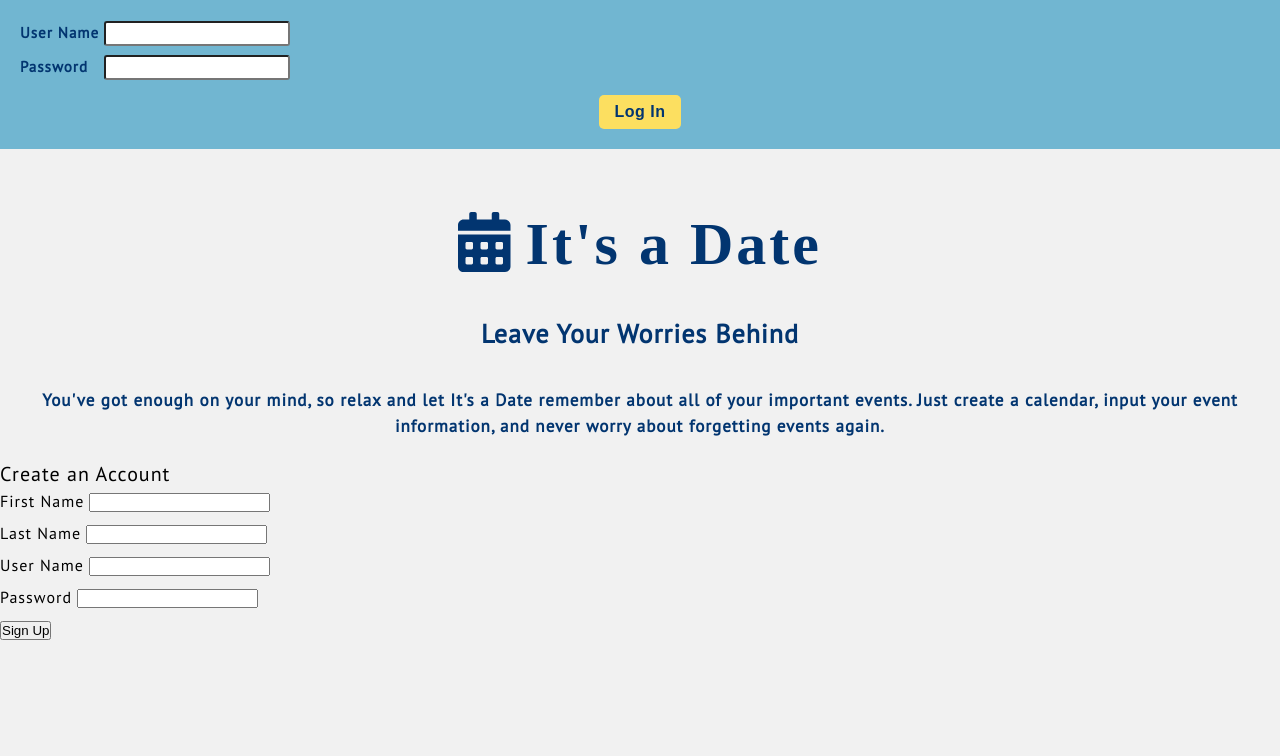
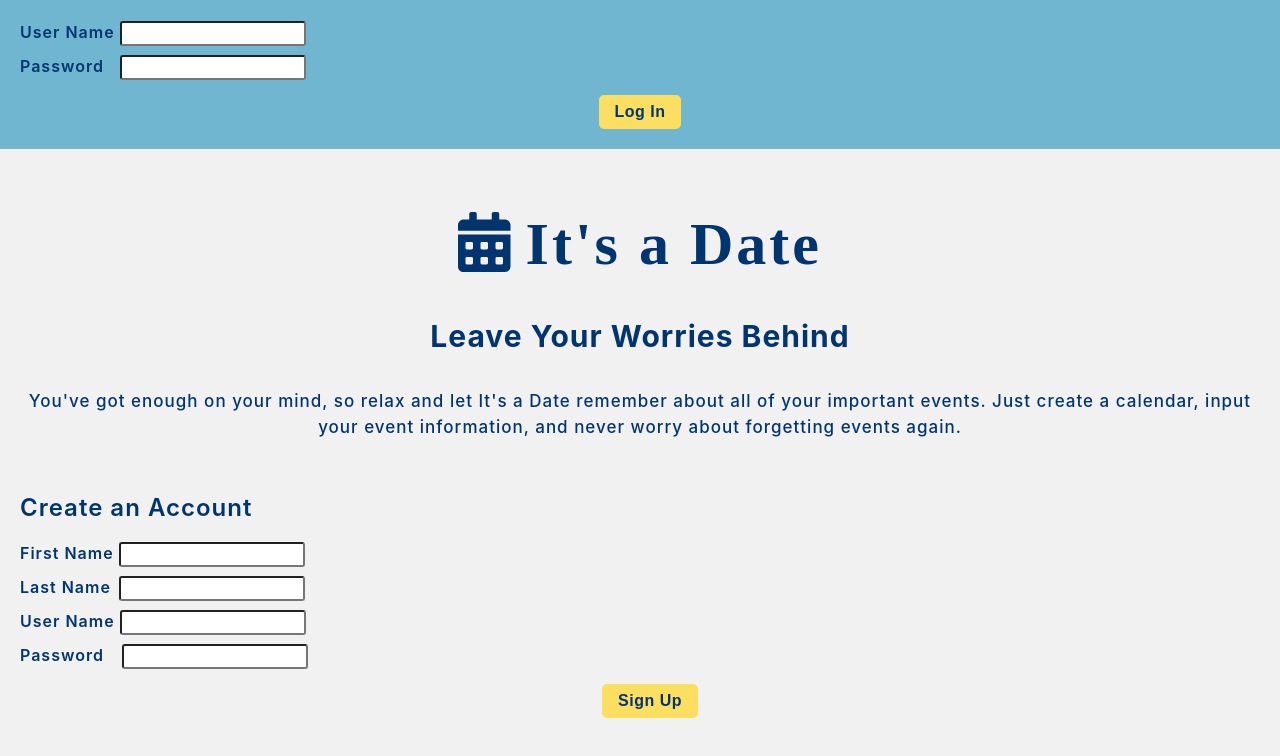
Before and after one commit to wesmc10/it-s-a-date-app, a React (Create React App) app: page / in a window 1280 px wide. Shown: the top 756 px of the page. Built offline with nearby package versions, Linux system fonts and the light colour scheme; no server answers; a web font is replaced by a local one.

Commit message:
Styled landingpage

```diff
--- a/src/App/App.css
+++ b/src/App/App.css
@@ -4,10 +4,11 @@
     box-sizing: border-box;
 }
 
-.App_main {
+body {
     font-family: 'PT Sans', sans-serif;
     background-color: #f1f1f1;
     height: 100vh;
     line-height: 1.5;
     letter-spacing: 1px;
+    color: #023570;
 }
--- a/src/LandingPage/LandingPage.css
+++ b/src/LandingPage/LandingPage.css
@@ -1,7 +1,8 @@
 .Landing_page_content_section {
     text-align: center;
     color: #023570;
-    padding-top: 50px;
+    margin-top: 50px;
+    margin-bottom: 30px;
 }
 
 .Calendar_icon {
@@ -16,13 +17,13 @@
 }
 
 .subtitle {
-    font-size: 26px;
-    padding-bottom: 20px;
+    font-size: 30px;
+    padding-bottom: 15px;
 }
 
 .paragraph_content {
     font-size: 17px;
     padding: 15px;
-    font-weight: bolder;
+    font-weight: 500;
     padding-bottom: 20px;
 }
--- a/src/LogIn/LogIn.css
+++ b/src/LogIn/LogIn.css
@@ -1,7 +1,3 @@
-fieldset {
-    border: 0;
-}
-
 .Login_form_user_name, .Login_form_password, .Login_button {
     display: block;
 }
@@ -16,8 +12,7 @@ fieldset {
 }
 
 .Login_label_user_name, .Login_label_password {
-    color: #023570;
-    font-size: 15px;
+    font-size: 16px;
     font-weight: 600;
 }
 
--- a/src/SignUp/SignUp.css
+++ b/src/SignUp/SignUp.css
@@ -1,7 +1,57 @@
+fieldset {
+    border: 0;
+}
+
 .Signup_form_first_name, .Signup_form_last_name, .Signup_form_user_name, .Signup_form_password {
     margin-bottom: 8px;
 }
 
+.Signup_label_first_name, .Signup_label_last_name, .Signup_label_user_name, .Signup_label_password {
+    font-size: 16px;
+    font-weight: 600;
+}
+
+.Signup_label_last_name {
+    margin-right: 8px;
+}
+
+.Signup_label_password {
+    margin-right: 18px;
+}
+
+.Signup {
+    padding-left: 20px;
+    padding-bottom: 40px;
+}
+
 legend {
-    font-size: 20px;
+    font-size: 24px;
+    margin-bottom: 15px;
+    font-weight: 600;
 }
+
+#Signup_first_name, #Signup_last_name, #Signup_user_name, #Signup_password {
+    height: 25px;
+    padding-left: 5px;
+    border-radius: 3px;
+}
+
+.Signup_button {
+    display: block;
+    margin-right: auto;
+    margin-left: auto;
+    margin-top: 15px;
+    color: #023570;
+    border: none;
+    border-radius: 5px;
+    font-size: 16px;
+    font-weight: 600;
+    padding: 8px 16px;
+    background-color: #fcdf60;
+    letter-spacing: 0.5px;
+}
+
+.Signup_button:hover {
+    cursor: pointer;
+    background-color: #fdd524;
+}
--- a/src/SignUp/SignUp.js
+++ b/src/SignUp/SignUp.js
@@ -99,7 +99,7 @@ export default class SignUp extends Component {
                             {error && <p className="red">{error}</p>}
                         </div>
                         <div className="Signup_form_first_name">
-                            <label htmlFor="Signup_first_name">
+                            <label htmlFor="Signup_first_name" className="Signup_label_first_name">
                                 First Name
                             </label>
                             <input
@@ -111,7 +111,7 @@ export default class SignUp extends Component {
                             />
                         </div>
                         <div className="Signup_form_last_name">
-                            <label htmlFor="Signup_last_name">
+                            <label htmlFor="Signup_last_name" className="Signup_label_last_name">
                                 Last Name
                             </label>
                             <input
@@ -123,7 +123,7 @@ export default class SignUp extends Component {
                             />
                         </div>
                         <div className="Signup_form_user_name">
-                            <label htmlFor="Signup_user_name">
+                            <label htmlFor="Signup_user_name" className="Signup_label_user_name">
                                 User Name
                             </label>
                             <input
@@ -135,7 +135,7 @@ export default class SignUp extends Component {
                             />
                         </div>
                         <div className="Signup_form_password">
-                            <label htmlFor="SIgnup_password">
+                            <label htmlFor="SIgnup_password" className="Signup_label_password">
                                 Password
                             </label>
                             <input
@@ -146,7 +146,7 @@ export default class SignUp extends Component {
                                 onChange={this.handlePasswordChange}
                             />
                         </div>
-                        <button type="submit">
+                        <button type="submit" className="Signup_button">
                             Sign Up
                         </button>
                     </fieldset>
```
